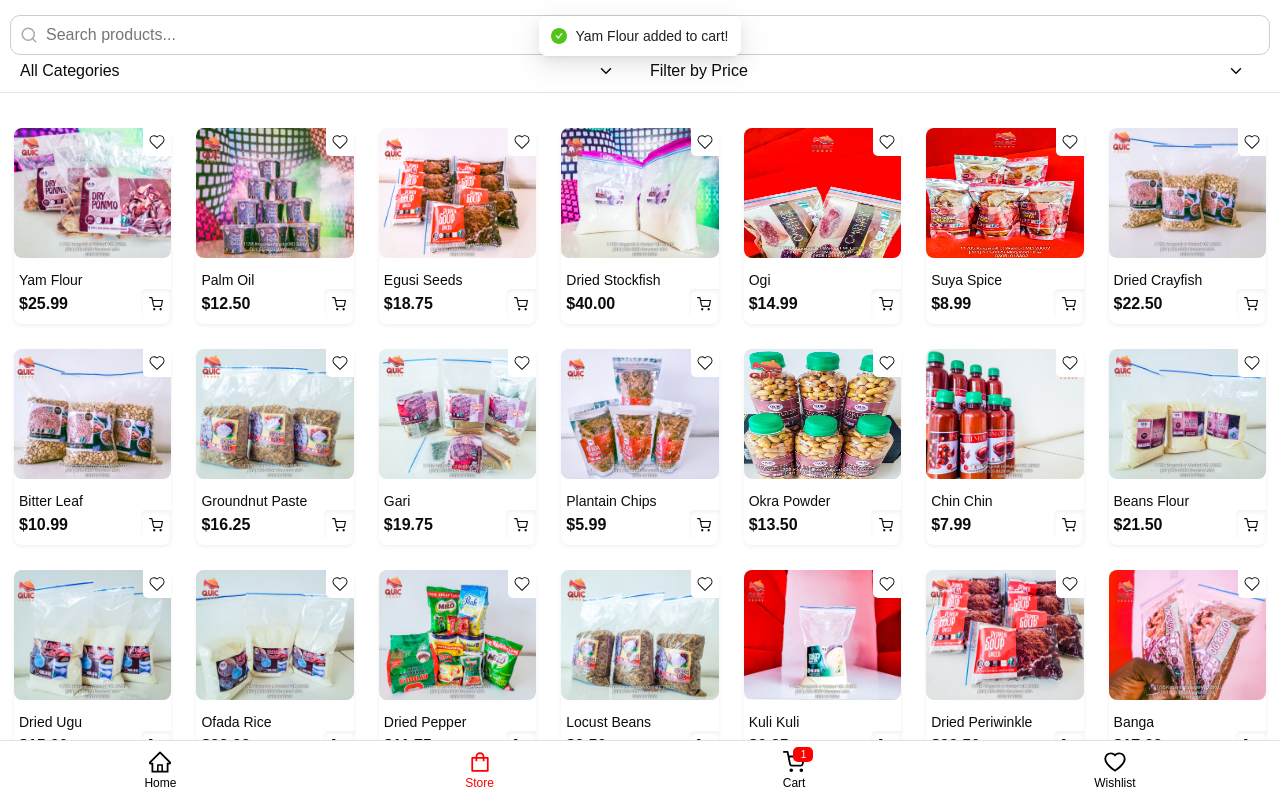
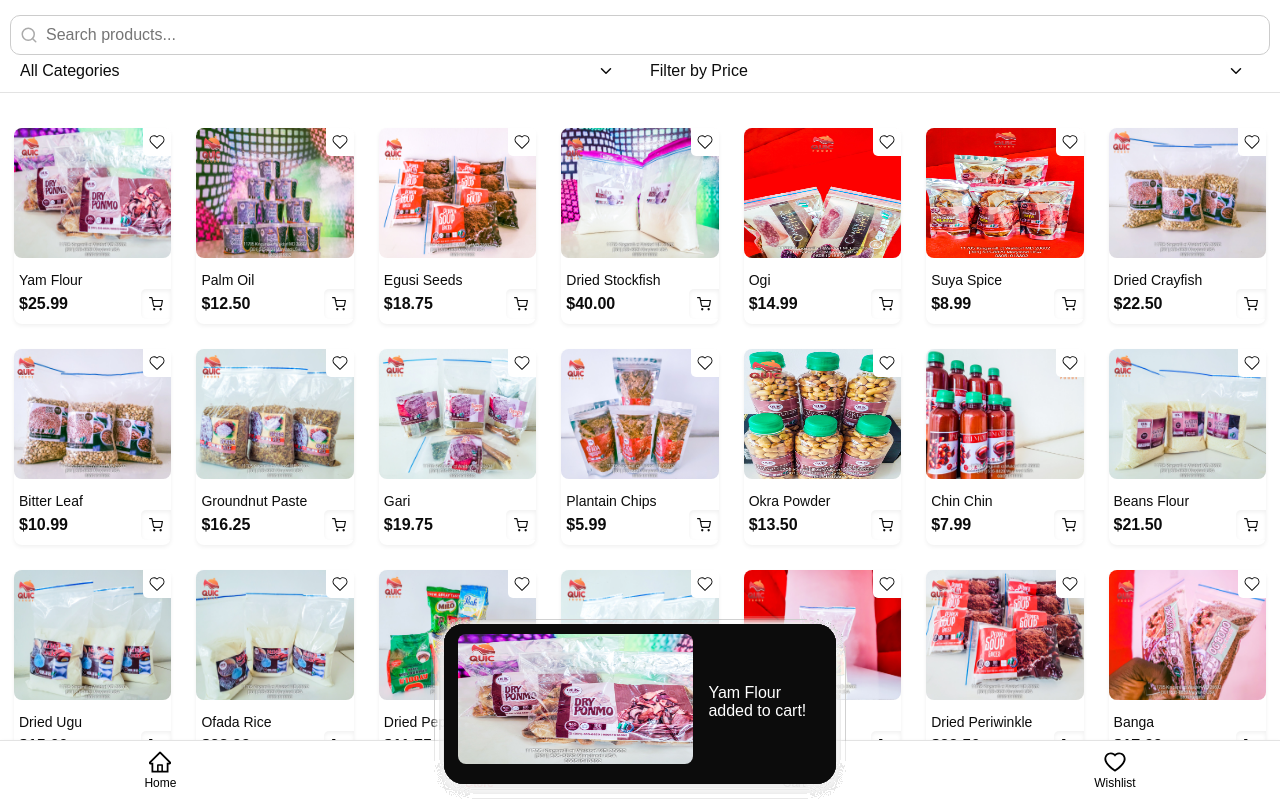
Before and after one commit to Tsgcode1122/quicfood, a React (Vite) app: page /storepage in a window 1280 px wide. Both pictures are taken after a click on the button 156 px from the left and 304 px from the top of the page. Shown: the top 800 px of the page. Built offline with nearby package versions, Linux system fonts and the light colour scheme.

Commit message:
new toast

```diff
--- a/index.html
+++ b/index.html
@@ -7,7 +7,7 @@
       name="viewport"
       content="width=device-width, initial-scale=1.0, maximum-scale=1"
     />
-    <title>Vite + React</title>
+    <title>QuicFood</title>
   </head>
   <body>
     <div id="root"></div>
--- a/package.json
+++ b/package.json
@@ -17,6 +17,7 @@
     "hamburger-react": "^2.5.2",
     "react": "^19.0.0",
     "react-dom": "^19.0.0",
+    "react-hot-toast": "^2.5.2",
     "react-icons": "^5.5.0",
     "react-modal": "^3.16.3",
     "react-responsive-masonry": "^2.7.1",
--- a/src/Pages/StorePage.jsx
+++ b/src/Pages/StorePage.jsx
@@ -183,16 +183,6 @@ const CustomSelect = styled(Select)`
   }
 `;
 
-const DropdownIcon = styled(FiChevronDown)`
-  position: absolute;
-  /* right: 10px; */
-  top: 50%;
-  transform: translateY(-50%);
-  pointer-events: none;
-  color: ${Colors.black};
-  font-size: 16px;
-`;
-
 const SpinnerContainer = styled.div`
   display: flex;
   justify-content: center;
@@ -271,50 +261,6 @@ const SearchInput = styled.input`
   }
 `;
 
-const CategorySelect = styled.select`
-  padding: 10px;
-  border-radius: 5px;
-  border: none !important;
-  background-color: transparent !important;
-  font-size: 16px;
-  color: ${Colors.black} !important;
-  color: ${Colors.black};
-  appearance: none;
-  -webkit-appearance: none; /* Hide on Safari */
-  -moz-appearance: none; /* Hide on Firefox */
-  cursor: pointer;
-`;
-
-const SortSelect = styled.select`
-  padding: 10px;
-  color: ${Colors.black};
-  appearance: none;
-  -webkit-appearance: none; /* Hide on Safari */
-  -moz-appearance: none; /* Hide on Firefox */
-  cursor: pointer;
-  border-radius: 5px;
-  border: none !important;
-  color: ${Colors.black} !important;
-  background-color: transparent !important;
-
-  font-size: 16px;
-  &:focus {
-    border-color: #ccc !important;
-    box-shadow: none;
-  }
-
-  /* Remove hover effect */
-  &:hover {
-    border-color: #ccc !important;
-    border: none !important;
-  }
-
-  option {
-    font-weight: bold !important;
-    color: black !important;
-  }
-`;
-
 const ProductGrid = styled.div`
   display: grid;
   grid-template-columns: repeat(auto-fill, minmax(150px, 1fr));
@@ -324,7 +270,7 @@ const ProductGrid = styled.div`
   background-color: ${Colors.pureWhite};
   padding-top: 5rem;
   padding-bottom: 5rem;
-  position: relative;
+
   @media screen and (max-width: 499px) {
     gap: 15px;
     grid-template-columns: repeat(2, minmax(140px, 1fr));
--- a/src/ReuseComponents/CartButton.jsx
+++ b/src/ReuseComponents/CartButton.jsx
@@ -1,9 +1,9 @@
 import React, { useContext } from "react";
 import styled from "styled-components";
-import { message } from "antd";
+import toast, { Toaster } from "react-hot-toast";
 import { FiShoppingCart } from "react-icons/fi";
 import { CartContext } from "../Context/CartContext";
-import { Colors, Shadows } from "../Colors/ColorComponent";
+import { Colors } from "../Colors/ColorComponent";
 
 const Button = styled.button`
   background: ${Colors.pureWhite};
@@ -16,46 +16,83 @@ const Button = styled.button`
   display: flex;
   align-items: center;
   width: 30px;
-  /* height: 30px; */
   font-weight: bold;
   transition:
     background 0.3s ease,
     transform 0.2s ease;
+  z-index: 10;
+  box-shadow: rgba(0, 0, 0, 0.06) 0px 2px 4px 0px inset;
+  backdrop-filter: blur(8px) !important;
 
   &:hover {
     background: ${Colors.deepMaroon};
     transform: scale(1.05);
     color: ${Colors.pureWhite};
   }
-  z-index: 10;
-  background: ${Colors.pureWhite};
-  box-shadow: rgba(0, 0, 0, 0.06) 0px 2px 4px 0px inset;
-  backdrop-filter: blur(8px) !important;
-  cursor: pointer;
 
   svg {
     font-size: 14px;
   }
 `;
 
+const ToastContent = styled.div`
+  display: flex;
+  align-items: center;
+  background: ${Colors.black};
+  color: ${Colors.pureWhite};
+  padding: 10px 14px;
+  border-radius: 20px;
+  gap: 10px;
+  box-shadow: 0 5px 15px rgba(241, 241, 241, 0.2);
+  img {
+    max-width: 100%;
+    width: 30px;
+    height: 30px;
+    margin: 0;
+    border-radius: 5px;
+  }
+`;
+
 const CartButton = ({ product }) => {
   const { addToCart } = useContext(CartContext);
-  const [messageApi, contextHolder] = message.useMessage();
 
   const handleAddToCart = () => {
     try {
       addToCart(product);
-      messageApi.success(`${product.name} added to cart!`);
+
+      toast.custom(
+        (t) => (
+          <ToastContent>
+            <img src={product.img} alt={product.name} />
+            <span>{product.name} added to cart!</span>
+          </ToastContent>
+        ),
+        {
+          duration: 4000, // ⏱ Custom duration in ms
+        },
+      );
+
       console.log("Product ID added to cart:", product.id);
     } catch (error) {
       console.error("Error adding to cart:", error);
-      messageApi.error("Failed to add product to cart.");
+      toast.error("Failed to add product to cart.");
     }
   };
 
   return (
     <>
-      {contextHolder}
+      <Toaster
+        position="bottom-center"
+        toastOptions={{
+          style: {
+            background: "#000",
+            color: "#fff",
+            fontSize: "13px",
+            borderRadius: "8px",
+            padding: "10px 14px",
+          },
+        }}
+      />
       <Button onClick={handleAddToCart}>
         <FiShoppingCart />
       </Button>
--- a/src/ReuseComponents/WishlistButton.jsx
+++ b/src/ReuseComponents/WishlistButton.jsx
@@ -1,48 +1,78 @@
 import React, { useState, useEffect } from "react";
+import toast, { Toaster } from "react-hot-toast";
 import { CiHeart } from "react-icons/ci";
-import { message } from "antd";
+import { FaHeart } from "react-icons/fa6";
 import styled from "styled-components";
-import { FaHeart } from "react-icons/fa6";
-import { useLocation } from "react-router-dom";
 import { Colors } from "../Colors/ColorComponent";
 
 const WishlistButton = ({ product, showTextButton = false }) => {
   const [isInWishlist, setIsInWishlist] = useState(false);
-  const [messageApi, contextHolder] = message.useMessage();
 
-  // Check if the product is already in the wishlist (from localStorage)
   useEffect(() => {
     const wishlist = JSON.parse(localStorage.getItem("wishlist")) || [];
     setIsInWishlist(wishlist.some((item) => item.id === product.id));
   }, [product.id]);
 
-  // Add product to wishlist
+  const showToast = (message) => {
+    toast.custom((t) => (
+      <ToastContent visible={t.visible}>
+        <img src={product.img} alt={product.name} />
+        <span>{message}</span>
+      </ToastContent>
+    ));
+  };
+  const ToastContent = styled.div`
+    display: flex;
+    align-items: center;
+    background: ${Colors.black};
+    color: ${Colors.pureWhite};
+    padding: 10px 14px;
+    border-radius: 20px;
+    gap: 10px;
+    box-shadow: 0 5px 15px rgba(241, 241, 241, 0.2);
+    img {
+      max-width: 100%;
+      width: 30px;
+      height: 30px;
+      margin: 0;
+      border-radius: 5px;
+    }
+  `;
+
   const addToWishlist = () => {
     try {
       let wishlist = JSON.parse(localStorage.getItem("wishlist")) || [];
 
       if (isInWishlist) {
-        // Remove from wishlist
         wishlist = wishlist.filter((item) => item.id !== product.id);
         setIsInWishlist(false);
-        messageApi.success("Removed from wishlist");
+        showToast("Removed from wishlist");
       } else {
-        // Add to wishlist
         wishlist.push(product);
         setIsInWishlist(true);
-        messageApi.success("Added to wishlist");
+        showToast("Added to wishlist");
       }
 
       localStorage.setItem("wishlist", JSON.stringify(wishlist));
     } catch (error) {
       console.error("Wishlist update error:", error);
-      messageApi.error("Failed to update wishlist.");
+      toast.error("Failed to update wishlist.");
     }
   };
 
   return (
     <>
-      {contextHolder} {/* Required for messages to work */}
+      <Toaster
+        position="bottom-center"
+        toastOptions={{
+          duration: 4000,
+          style: {
+            background: "transparent",
+            boxShadow: "none",
+            padding: 0,
+          },
+        }}
+      />
       {showTextButton ? (
         <WishlistTextButton onClick={addToWishlist} disabled={isInWishlist}>
           {isInWishlist ? <span>Added to Wishlist</span> : "Add to Wishlist"}
```
Also changed, not shown: 1 other file (tests, documents, lock files or other folders).
